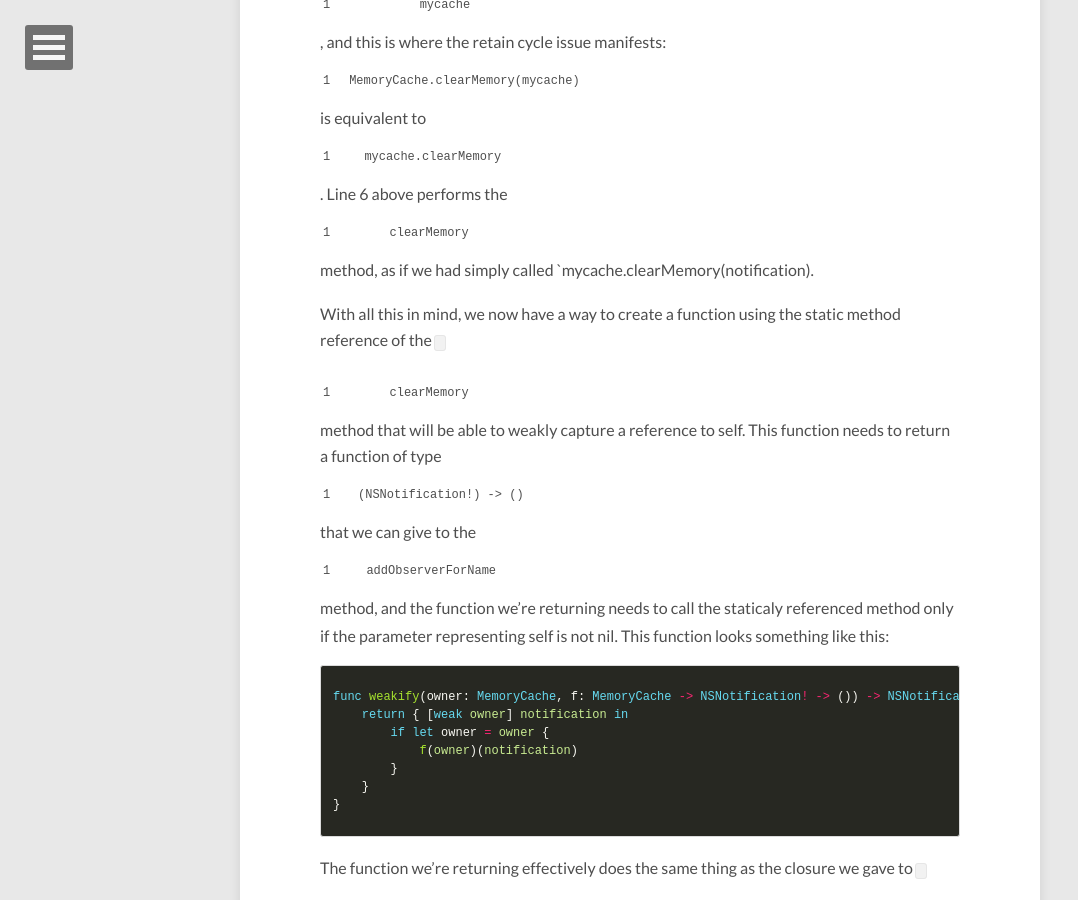
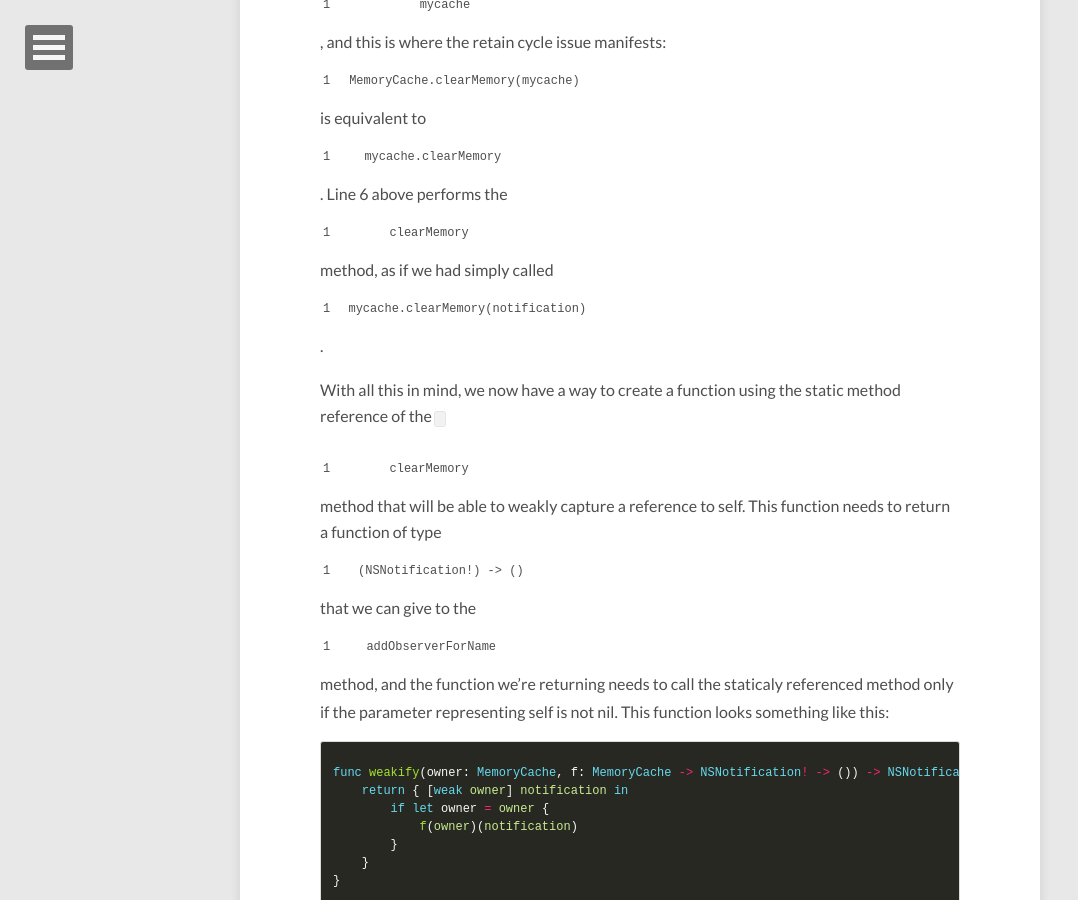
Before and after one commit to klundberg/klundberg.github.io, a Jekyll site: the page built from _posts/2015-04-12-safely-using-instance-methods-as-function-values.md, in a window 1280 px wide and 900 px high, scrolled down 4075 px. Shown: the whole window, without its empty margins (0-1078 px from the left). Built offline with Jekyll 4.4.1, drawn with Linux system fonts in a browser that asks for light colours; nearby versions of some CDN libraries.

Commit message:
typo fix

```diff
--- a/_posts/2015-04-12-safely-using-instance-methods-as-function-values.md
+++ b/_posts/2015-04-12-safely-using-instance-methods-as-function-values.md
@@ -74,7 +74,7 @@ let clear = MemoryCache.clearMemory(mycache)
 clear(notification)
 {% endhighlight %}
 
-Line 4 above applies the mycache value to the function that gets returned and stored in the `clear` variable. Here, any references to `self` in the originally defined `clearMemory` method are bound to the value of `mycache`, and this is where the retain cycle issue manifests: `MemoryCache.clearMemory(mycache)` is equivalent to `mycache.clearMemory`. Line 6 above performs the `clearMemory` method, as if we had simply called `mycache.clearMemory(notification).
+Line 4 above applies the mycache value to the function that gets returned and stored in the `clear` variable. Here, any references to `self` in the originally defined `clearMemory` method are bound to the value of `mycache`, and this is where the retain cycle issue manifests: `MemoryCache.clearMemory(mycache)` is equivalent to `mycache.clearMemory`. Line 6 above performs the `clearMemory` method, as if we had simply called `mycache.clearMemory(notification)`.
 
 With all this in mind, we now have a way to create a function using the static method reference of the `clearMemory` method that will be able to weakly capture a reference to self. This function needs to return a function of type `(NSNotification!) -> ()` that we can give to the `addObserverForName` method, and the function we're returning needs to call the staticaly referenced method only if the parameter representing self is not nil. This function looks something like this:
 
```
